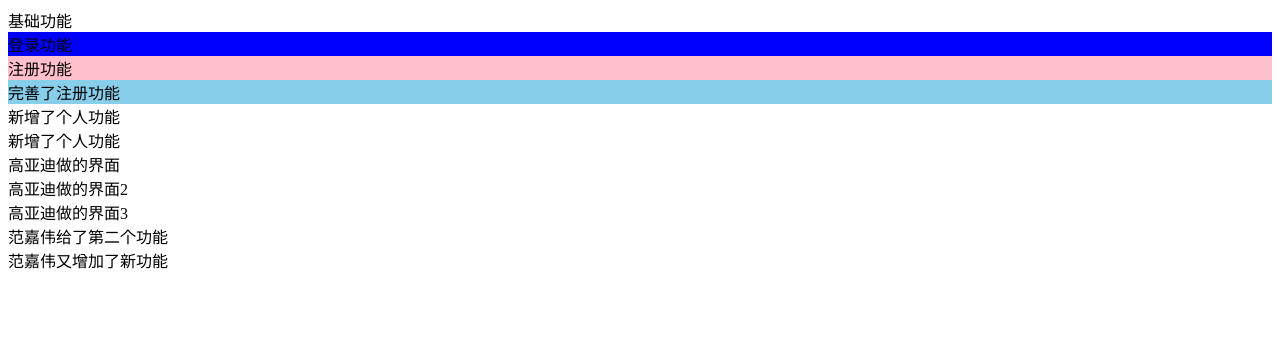
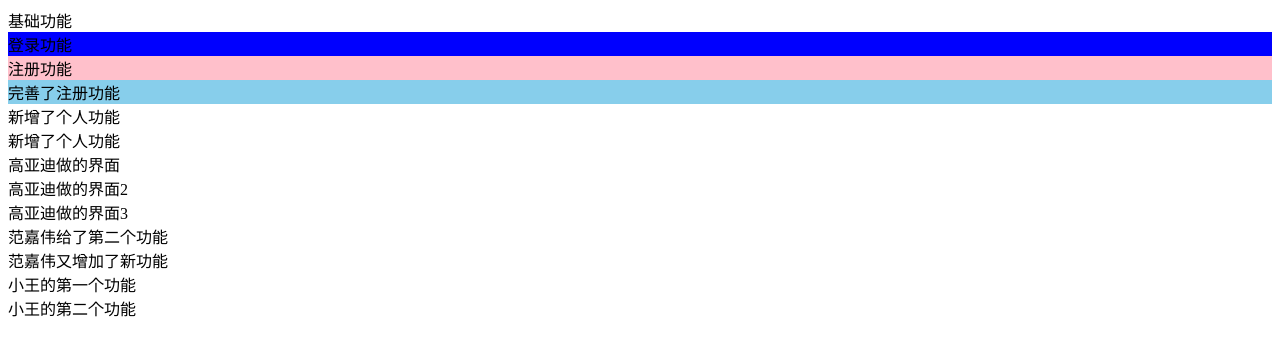
Before and after one commit to LliliannaVan/fitst-repository, a plain HTML site: page index.html in a window 1280 px wide. Drawn offline with Linux system fonts and the light colour scheme.

Commit message:
小王的2个功能

```diff
--- a/index.html
+++ b/index.html
@@ -20,6 +20,8 @@
   <div>范嘉伟给了第二个功能</div>
   <div>范嘉伟又增加了新功能</div>
   <div></div>
+  <div>小王的第一个功能</div>
+  <div>小王的第二个功能</div>
   <script src="js/index.js"></script>
 </body>
 </html>
```
